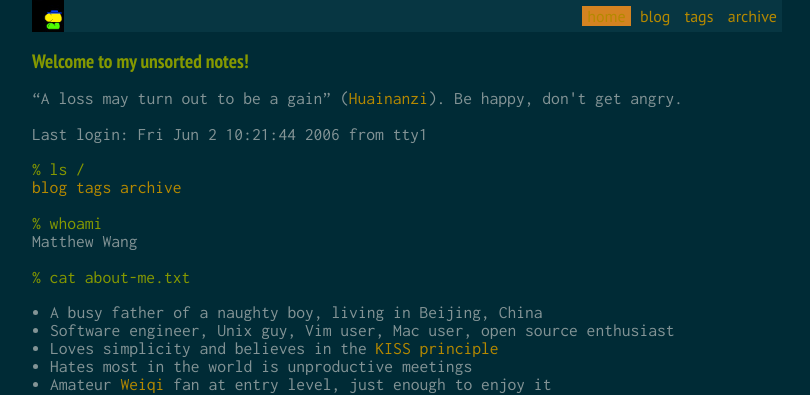
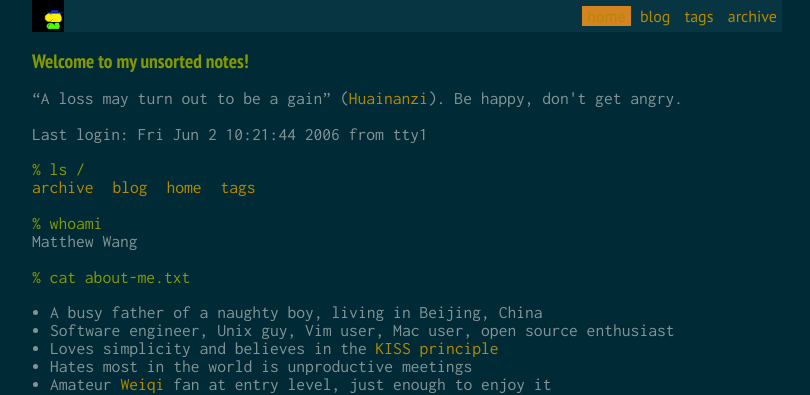
Before and after one commit to ymattw/joyus, a Jekyll site: the page built from index.html, in a window 1280 px wide. Shown: the top 395 px of the page, without its empty margins (233-1043 px from the left). Built offline with Jekyll 4.4.1, drawn with Linux system fonts in a browser that asks for light colours.

Commit message:
Use site variables instead of hardcode

```diff
--- a/index.html
+++ b/index.html
@@ -15,12 +15,15 @@ Be happy, don't get angry.
 
 <p>
 <div class="prompt">% ls /</div>
-<a href="/blog">blog</a>    <a href="/tags">tags</a>    <a href="/archive">archive</a>
+{% assign site_pages = site.pages | where:"group","navigation" %}
+{% for p in site_pages %}
+  <span class="dir"><a href="{{ p.url }}">{{ p.title }}</a></span>
+{% endfor %}
 </p>
 
 <p>
 <div class="prompt">% whoami</div>
-Matthew Wang
+{{ site.author }}
 </p>
 
 <p>
```
